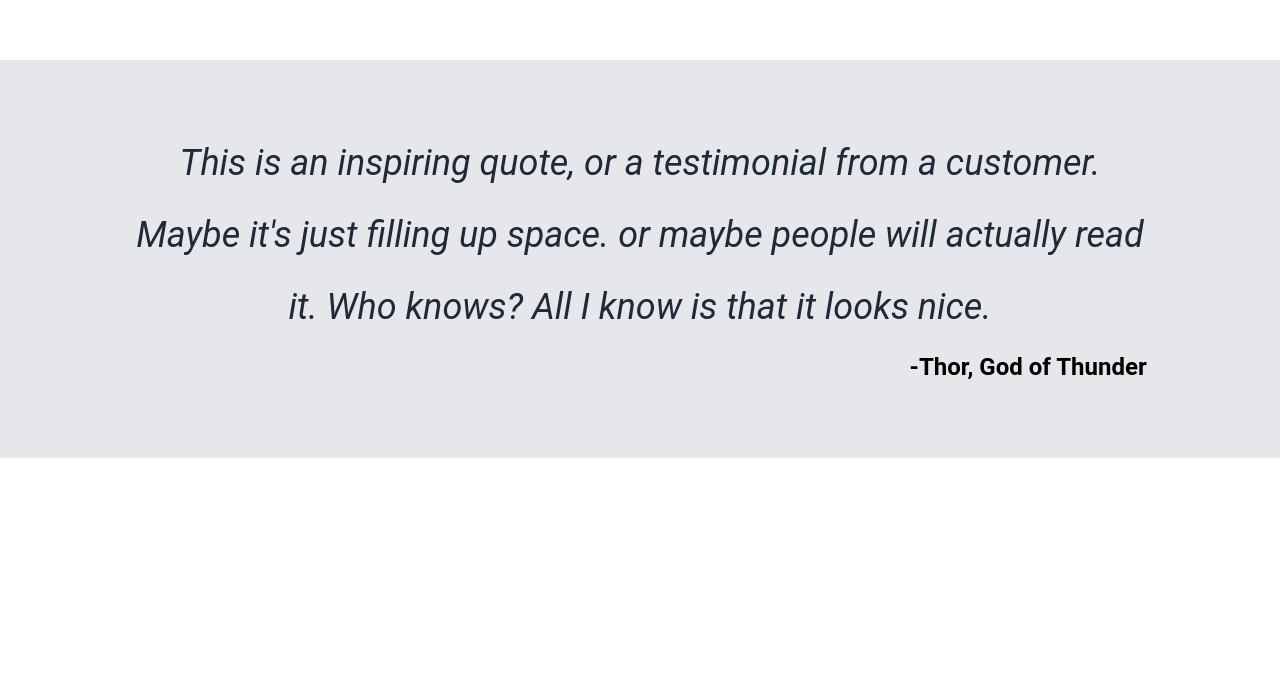
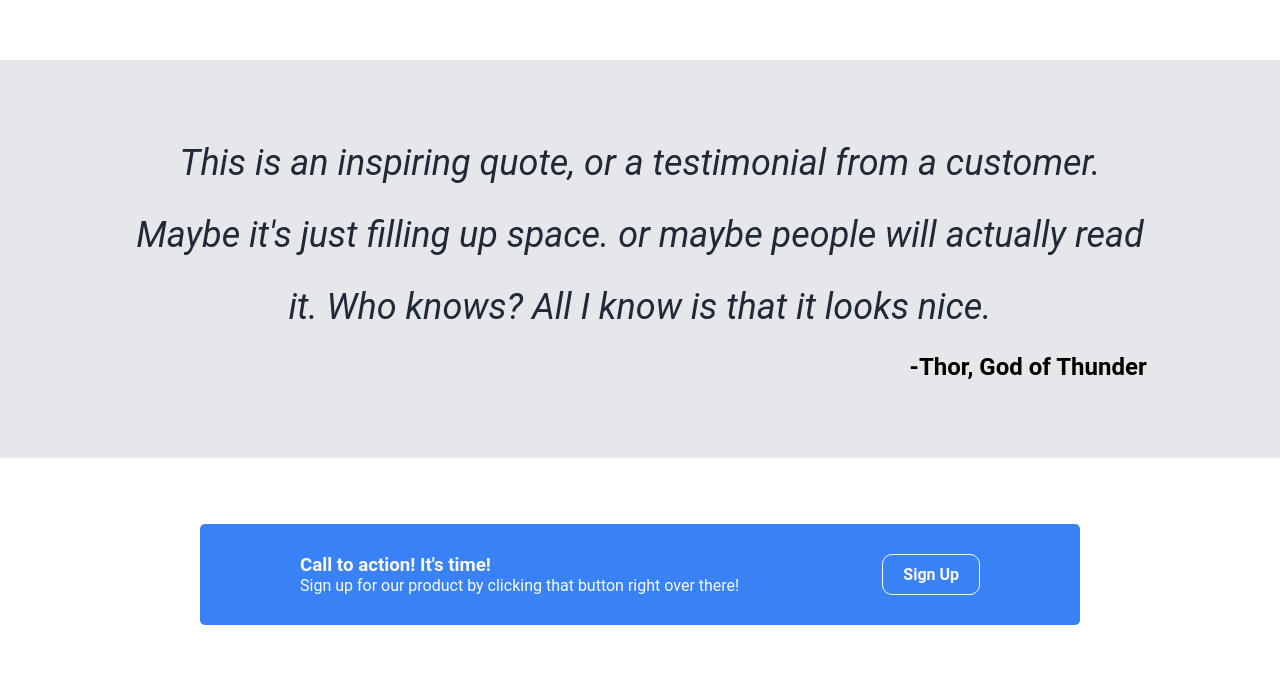
Before and after one commit to sriraminhdb/landing-page, a plain HTML site: page index.html in a window 1280 px wide. Shown: the part 1457-2149 px from the top of the page. Before the commit the page ends 1915 px from the top, so only its background shows below. Drawn offline with Linux system fonts and the light colour scheme.

Commit message:
Added Sign up banner

```diff
--- a/css/master.css
+++ b/css/master.css
@@ -126,3 +126,26 @@
 .quoteBy {
     text-align: end;
 }
+
+.bannerSection {
+    padding: 50pt 150pt;
+}
+
+.banner {
+    background-color: #3882f6;
+    border-radius: 5px;
+    padding: 30px 100px;
+    color: #f9faf8;
+    display: flex;
+    justify-content: space-between;
+}
+
+.banner button {
+    border-radius: 10px;
+    padding: 0 20px;
+    background-color: #3882f6;
+    border: 0;
+    color: #f9faf8;
+    font-size: 16px;
+    border: 1px solid #f9faf8;
+}
--- a/index.html
+++ b/index.html
@@ -60,5 +60,15 @@
         </p>
         <h2 class="quoteBy">-Thor, God of Thunder</h2>
     </div>
+
+    <div class="bannerSection">
+        <div class="banner">
+            <div class="text">
+                <h3><strong>Call to action! It's time!</strong></h3>
+                <p>Sign up for our product by clicking that button right over there!</p>
+            </div>
+            <button><strong>Sign Up</strong></button>
+        </div>
+    </div>
 </body>
 </html>
```
